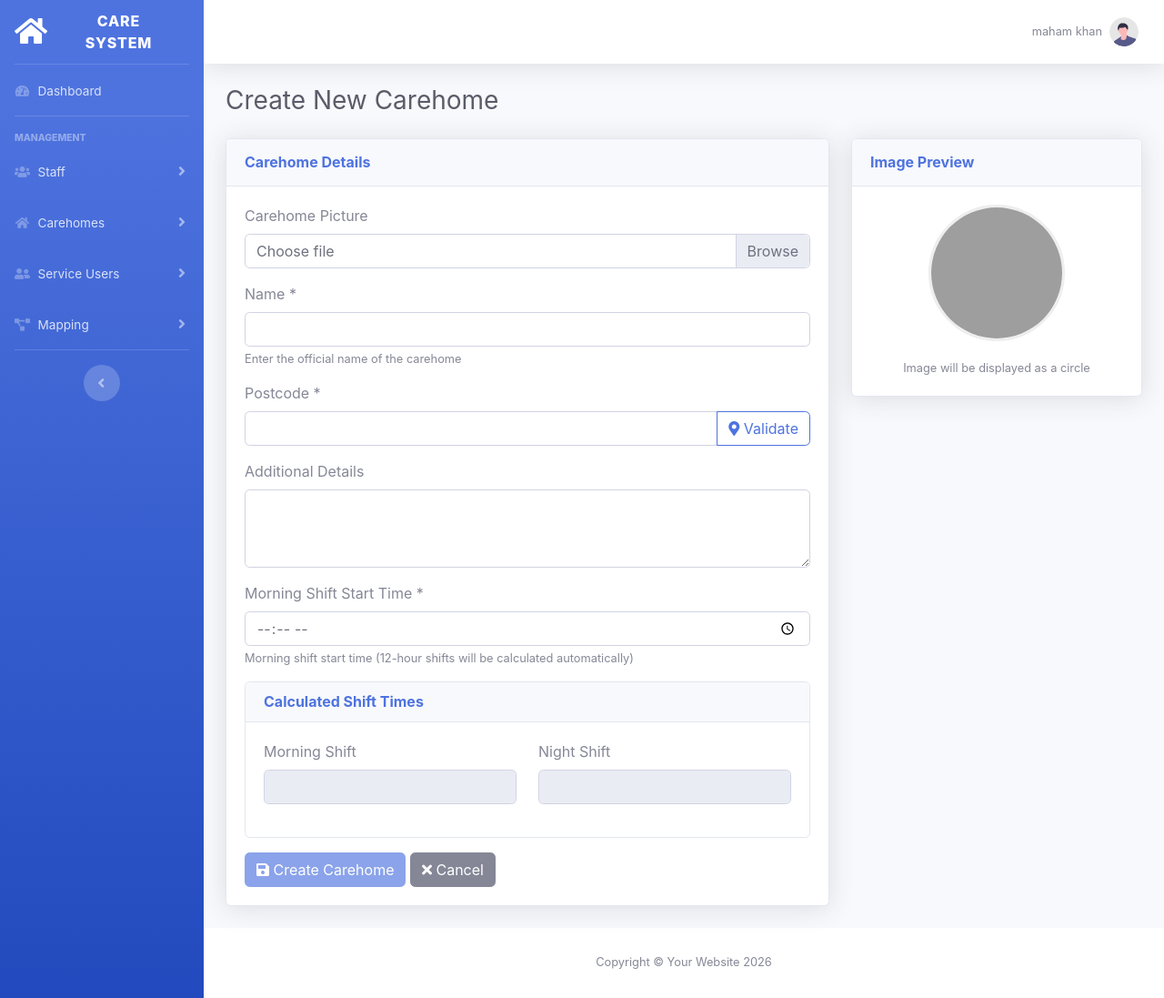
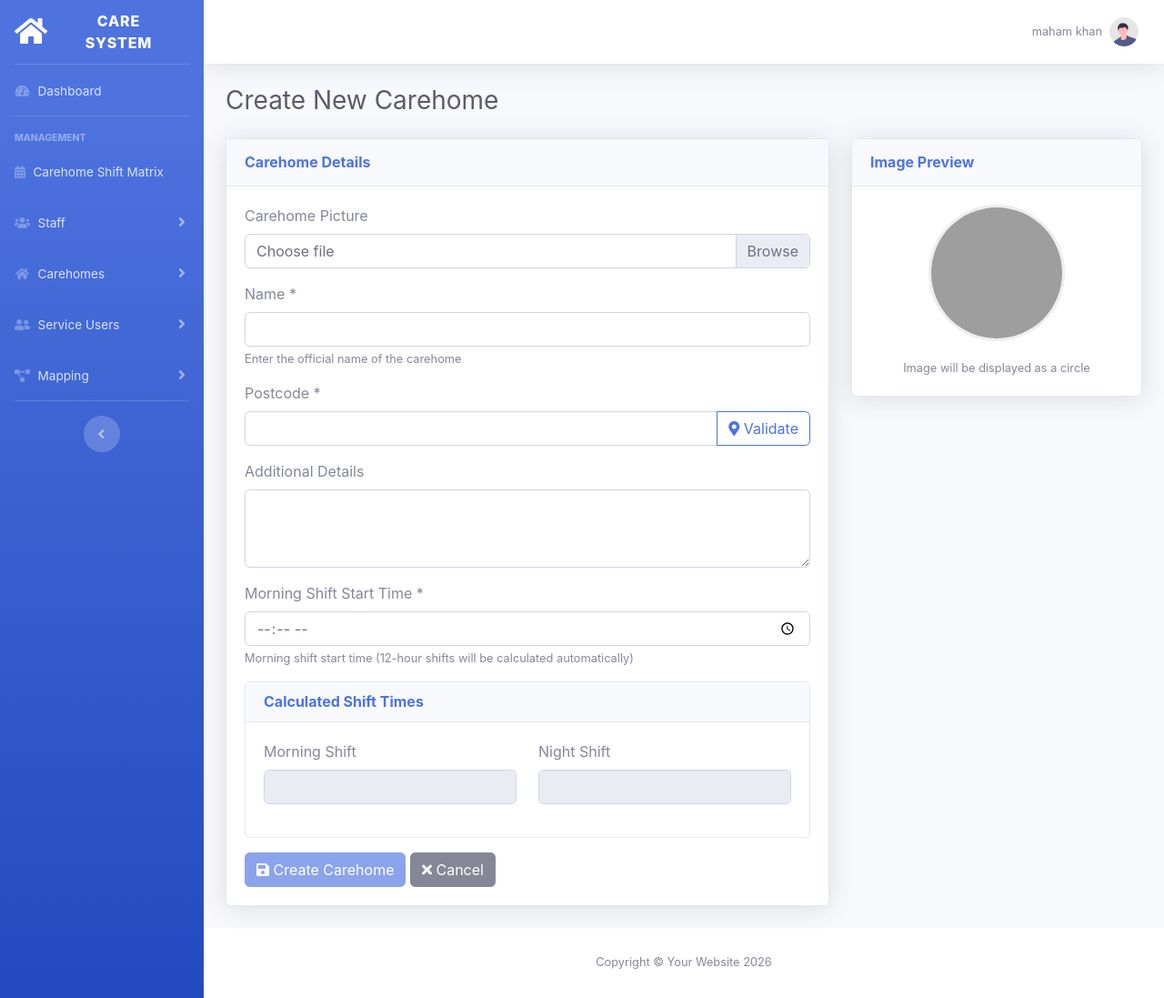
Before and after one commit to maham904/S298845_Dissertation_Project_On_Carehome, a Django app: page /carehomes/create/ in a window 1280 px wide. Shown: the whole page at 91% size. Run offline with Django 5.2, Linux system fonts and the light colour scheme; a user stored in the database is signed in; data comes from the database, SQL or seed files in the repository; parts of the project's set-up code (start-up, migrations or seed data) failed here and were passed over; some libraries are stand-ins or nearby versions; grey boxes are pictures that could not be loaded.

Commit message:
Care home rota matrix implementation

```diff
--- a/core/core/templates/core/sidebar.html
+++ b/core/core/templates/core/sidebar.html
@@ -54,28 +54,76 @@
 
     <div class="sidebar-heading">MANAGEMENT</div>
 
-    <!-- Show to Staff ONLY -->
-    {% if request.user.is_authenticated and request.user.role == 'staff' or request.user.role == 'team_lead'%}
-    <li class="nav-item">
-        <a class="nav-link" href="{% url 'fill_abc_form' %}">
-            <i class="fas fa-file-alt fa-sm mr-2"></i>
-            <span>Create ABC Behaviour Monitoring</span>
+    <!-- Carehome Shift Matrix (Only Manager & Team Lead) -->
+{% if request.user.is_authenticated and request.user.role == 'manager' or request.user.role == 'team_lead' %}
+<li class="nav-item {% if request.resolver_match.url_name == 'carehome-shift-matrix' %}active{% endif %}">
+    <a class="nav-link" href="{% url 'carehome-shift-matrix' %}">
+        <i class="fas fa-calendar-alt"></i>
+        <span>Carehome Shift Matrix</span>
     </a>
 </li>
+{% endif %}
 
+    <!-- Show to Staff ONLY -->
+   <!-- Show to Staff and Team Lead ONLY -->
+{% if request.user.is_authenticated and request.user.role == 'staff' or request.user.role == 'team_lead'%}
+<!-- ABC Behaviour Monitoring -->
 <li class="nav-item">
-        <a class="nav-link" href="{% url 'fill_incident_form' %}">
-            <i class="fas fa-exclamation-triangle fa-sm mr-2"></i>
-            <span>Create Incident Logs</span>
+    <a class="nav-link collapsed" href="#" data-toggle="collapse" data-target="#abcCollapse"
+       aria-expanded="true" aria-controls="abcCollapse">
+        <i class="fas fa-file-alt fa-sm mr-2"></i>
+        <span>ABC Behaviour Monitoring</span>
     </a>
+    <div id="abcCollapse" class="collapse" aria-labelledby="headingABC" data-parent="#accordionSidebar">
+        <div class="bg-white py-2 collapse-inner rounded">
+            <a class="collapse-item" href="{% url 'abc_form_list' %}">
+                <i class="fas fa-tachometer-alt fa-sm mr-2"></i>Dashboard
+            </a>
+            <a class="collapse-item" href="{% url 'fill_abc_form' %}">
+                <i class="fas fa-plus fa-sm mr-2"></i>Create
+            </a>
+        </div>
+    </div>
 </li>
 
+<!-- Incident Logs -->
 <li class="nav-item">
-        <a class="nav-link" href="{% url 'create-log' %}">
+    <a class="nav-link collapsed" href="#" data-toggle="collapse" data-target="#incidentCollapse"
+       aria-expanded="true" aria-controls="incidentCollapse">
+        <i class="fas fa-exclamation-triangle fa-sm mr-2"></i>
+        <span>Incident Logs</span>
+    </a>
+    <div id="incidentCollapse" class="collapse" aria-labelledby="headingIncident" data-parent="#accordionSidebar">
+        <div class="bg-white py-2 collapse-inner rounded">
+            <a class="collapse-item" href="{% url 'incident_report_list' %}">
+                <i class="fas fa-tachometer-alt fa-sm mr-2"></i>Dashboard
+            </a>
+            <a class="collapse-item" href="{% url 'fill_incident_form' %}">
+                <i class="fas fa-plus fa-sm mr-2"></i>Create
+            </a>
+        </div>
+    </div>
+</li>
+
+<!-- Logs -->
+<li class="nav-item">
+    <a class="nav-link collapsed" href="#" data-toggle="collapse" data-target="#logsCollapse"
+       aria-expanded="true" aria-controls="logsCollapse">
         <i class="fas fa-plus fa-sm mr-2"></i>
-            <span>Create Logs</span>
+        <span>Logs</span>
     </a>
+    <div id="logsCollapse" class="collapse" aria-labelledby="headingLogs" data-parent="#accordionSidebar">
+        <div class="bg-white py-2 collapse-inner rounded">
+            <a class="collapse-item" href="{% url 'staff_latest_logs_view' %}">
+                <i class="fas fa-tachometer-alt fa-sm mr-2"></i>Dashboard
+            </a>
+            <a class="collapse-item" href="{% url 'create-log' %}">
+                <i class="fas fa-plus fa-sm mr-2"></i>Create
+            </a>
+        </div>
+    </div>
 </li>
+
 
 <hr class="sidebar-divider">
 {% endif %}
--- a/core/views.py
+++ b/core/views.py
@@ -8,6 +8,8 @@
 from PIL import Image
 from django.contrib.auth import authenticate, login, logout, get_user_model
 from django.contrib.auth.decorators import login_required, user_passes_test
+
+from django.contrib.auth.mixins import LoginRequiredMixin
 from django.core.files.base import ContentFile
 from django.db import transaction
 from django.db.models import Q
```
Lines whose indentation alone changed are shown as unchanged.
